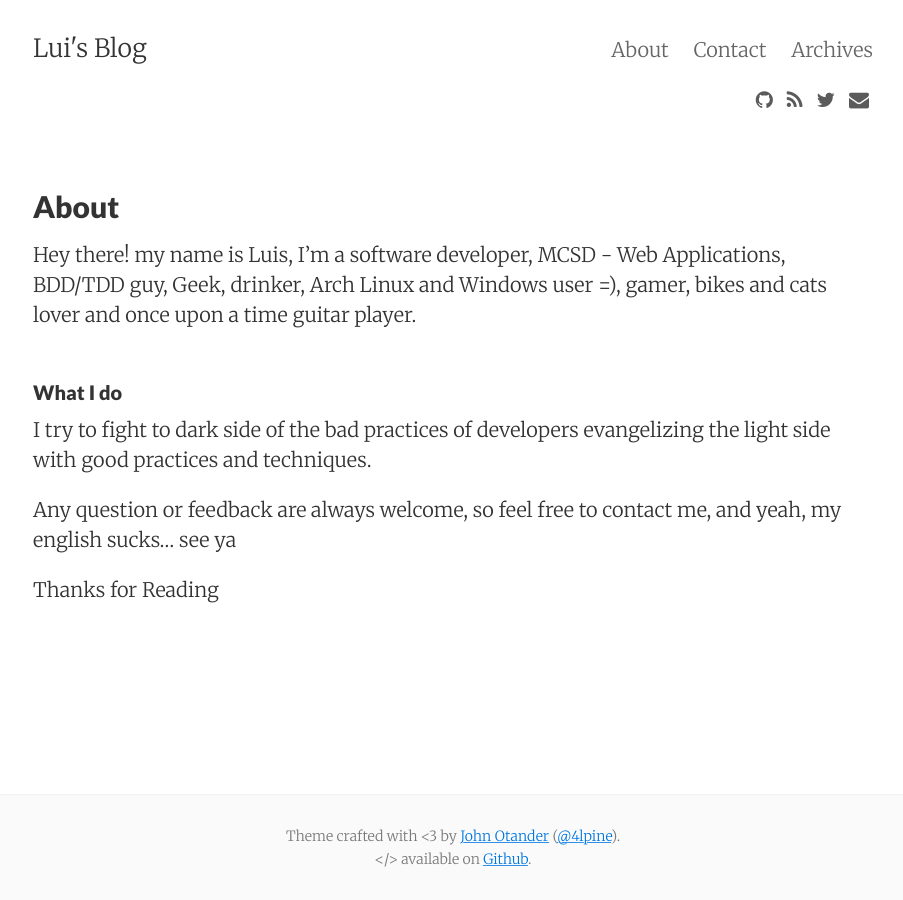
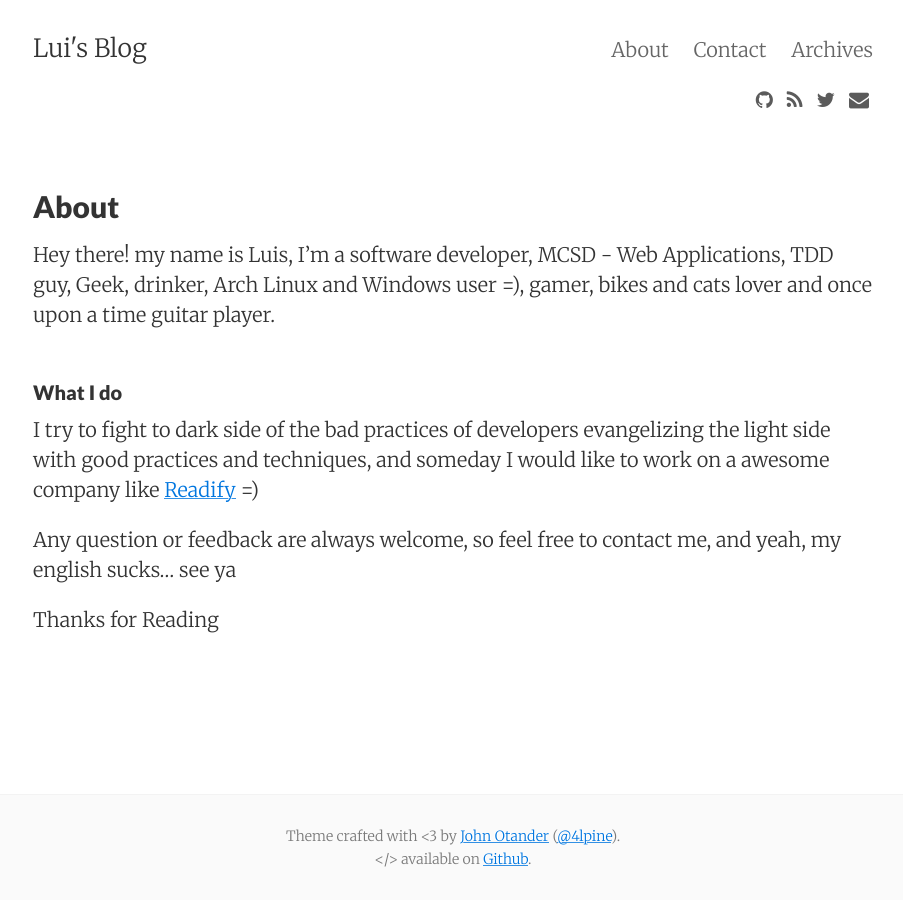
Before and after one commit to lvasquez/lvasquez.github.io, a Jekyll site: the page built from about.md, in a window 1280 px wide. Shown: the whole page, without its empty margins (187-1090 px from the left). Built offline with Jekyll 4.4.1, drawn with Linux system fonts in a browser that asks for light colours; nearby versions of some CDN libraries.

Commit message:
modify description
modify description about what I do

```diff
--- a/about.md
+++ b/about.md
@@ -4,13 +4,13 @@ title: About
 permalink: /about/
 ---
 
-Hey there! my name is Luis, I’m a software developer, MCSD - Web Applications, BDD/TDD guy, Geek, drinker, Arch Linux and Windows user =), gamer, bikes and cats lover and once upon a time guitar player.
+Hey there! my name is Luis, I’m a software developer, MCSD - Web Applications, TDD guy, Geek, drinker, Arch Linux and Windows user =), gamer, bikes and cats lover and once upon a time guitar player.
 <br>
 <br>
 
 #### What I do
 
-I try to fight to dark side of the bad practices of developers evangelizing the light side with good practices and techniques.
+I try to fight to dark side of the bad practices of developers evangelizing the light side with good practices and techniques, and someday I would like to work on a awesome company like [Readify](http://readify.net/) =)
 
 Any question or feedback are always welcome, so feel free to contact me, and yeah,
 my english sucks…  see ya
```
